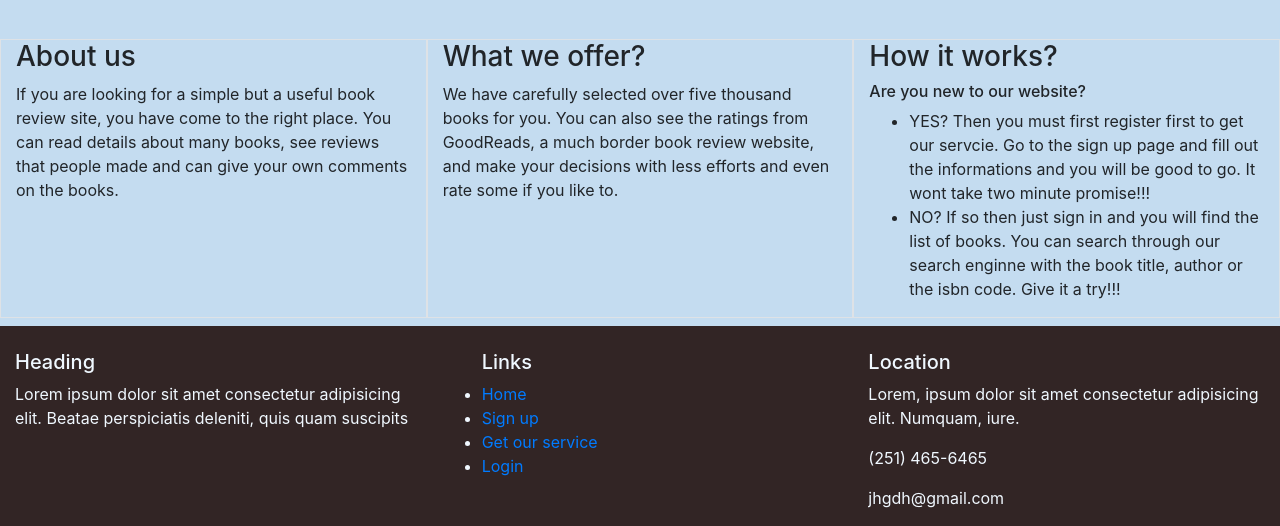
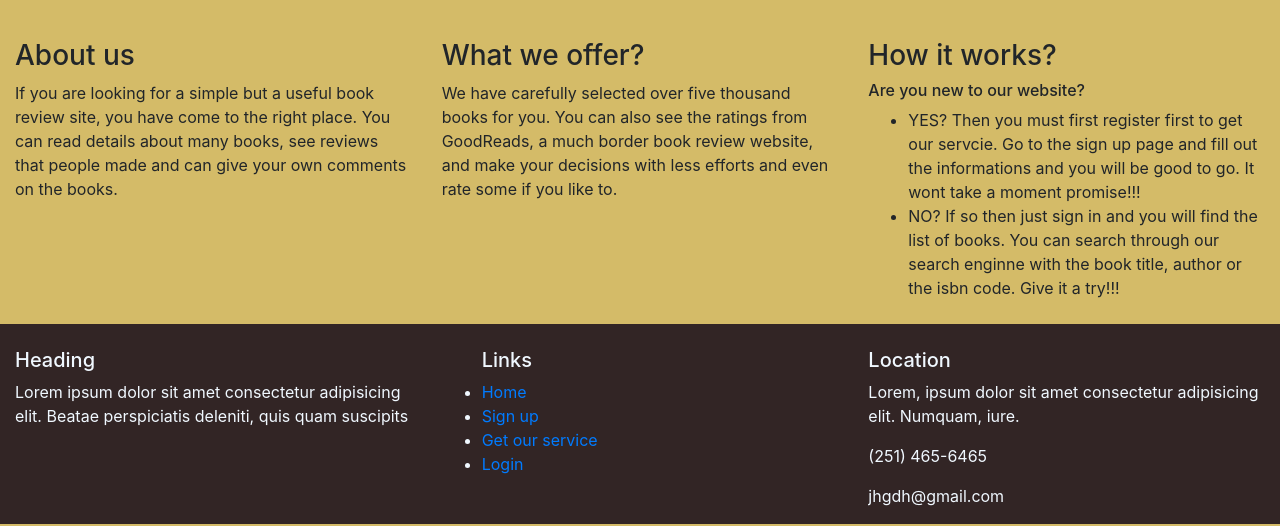
Before and after one commit to kevin-shitaye/CS50-flask-Book-review-site, a Flask app: page / in a window 1280 px wide. Shown: the part 457-983 px from the top of the page. Run offline with Flask 2, Linux system fonts and the light colour scheme; some libraries are stand-ins or nearby versions.

Commit message:
finished making the sign up and sign in page

```diff
--- a/application.py
+++ b/application.py
@@ -1,5 +1,7 @@
 from flask import Flask, render_template
 from flask_sqlalchemy import SQLAlchemy
+from datetime import datetime
+
 
 
 app = Flask(__name__)
@@ -22,8 +24,24 @@ class Books(db.Model):
 
 @app.route('/')
 def index():
-    return render_template("index.html")
+    time = datetime.now()
+    greetings = ""
+    if time.hour in range(5, 12):
+        greetings = "Good morning"
+    elif time.hour in range(12, 17):
+        greetings = "Good afternoon"
+    elif time.hour in range(17, 5):
+        greetings = "Good evening"
+    return render_template("index.html", greetings=greetings)
 
+
+@app.route('/sign_in', methods=['GET', 'POST'])
+def sign_in():
+    return render_template("sign_in.html")
+
+@app.route('/sign_up', methods=['GET', 'POST'])
+def sign_up():
+    return render_template("sign_up.html")
 
 if __name__ == "__main__":
     app.run(debug=True)
--- a/templates/index.html
+++ b/templates/index.html
@@ -3,8 +3,8 @@
 {% block head %}Home {% endblock %}
 
 {% block right_nav %}
-    <li class="nav-item"> <a href="" class="nav-link">Sign in</a></li>
-    <li class="nav-item"> <a href="" class="nav-link">Sign up</a></li>
+    <li class="nav-item"> <a href="/sign_in" class="nav-link">Sign in</a></li>
+    <li class="nav-item"> <a href="/sign_up" class="nav-link">Sign up</a></li>
 
 {% endblock %}
 
@@ -13,46 +13,36 @@
 <div class="jumbotron jumbotron-fluid">
   <div class="container" style="background-color: rgba(15, 15, 15, 0.6);">
     <h1 class="font-weight-bolder">Welcome</h1>
-    <p class="lead font-weight-bolder pb-2" >Greetings, are you here to make decisions on what book to read. <br> Your in the right place sign in and get it going.</p>
-    <a class="btn btn-outline-warning btn-lg" href="">Books</a>
+    <p class="lead font-weight-bolder pb-2" >{{greetings}}, are you here to make decisions on what book to read next? <br> You are just in the right place. Sign in and get it going.</p>
+    <a class="btn btn-outline-warning btn-lg" href="/sign_in">Books</a>
   </div>
 
 </div>
 
 <div class="row">
-    <div class="col-sm-12 col-md-4 mx-auto my-2 border">
+    <div class="col-sm-12 col-md-4 mx-auto my-2">
       <h3>About us</h3>
         <p>If you are looking for a simple but a useful book review site, you have come to the right place. You can read details about many books, see reviews that people made and can give your own comments on the books. </p>
     </div>
 
-    <div class="col-sm-12 col-md-4 mx-auto my-2 border">
+    <div class="col-sm-12 col-md-4 mx-auto my-2">
       <h3>What we offer?</h3>
         <p>We have carefully selected over five thousand books for you. You can also see the ratings from GoodReads, a much border book review website, and make your decisions with less efforts and even rate some if you like to. </p>
     </div>
 
-    <div class="col-sm-12 col-md-4 mx-auto my-2 border">
+    <div class="col-sm-12 col-md-4 mx-auto my-2">
       <h3>How it works?</h3>
       <h6>Are you new to our website?</h6>
       <ul>
-        <li>YES? Then you must first register first to get our servcie. Go to the sign up page and fill out the informations and you will be good to go. It wont take two minute promise!!! </li>
+        <li>YES? Then you must first register first to get our servcie. Go to the sign up page and fill out the informations and you will be good to go. It wont take a moment promise!!! </li>
         <li>NO? If so then just sign in and you will find the list of books. You can search through our search enginne with the book title, author or the isbn code. Give it a try!!!</li>
       </ul>
     </div>
 
 </div>
 
+<style>
 
-
-
-
-
-
-
-
-<style>
-    body {
-      background-color: rgba(157, 198, 231, 0.6);
-    }
     .jumbotron {
     background-image:url('/static/image/photo.jpg');
     height:400px;
--- a/templates/main_layout.html
+++ b/templates/main_layout.html
@@ -14,7 +14,13 @@
      <!-- Latest compiled JavaScript -->
      <script src="https://maxcdn.bootstrapcdn.com/bootstrap/4.4.1/js/bootstrap.min.js"></script>
 
-    <link rel="stylesheet" href="/static/main.css">
+     <link rel="stylesheet" href="/static/main.css">
+     <style>
+        body {
+            background-color: rgba(187, 146, 13, 0.623);
+        }
+     </style>
+
     <title>{% block head %} {% endblock %}</title>
 </head>
 <body>
@@ -51,7 +57,7 @@
                 <li><a href="./index.html">Home</a></li>
                 <li><a href="./register.html">Sign up</a></li>
                 <li><a href="./service.html">Get our service</a></li>
-                <li><a href="./login.html">Login</a></li>
+                <li><a href="sign_in.html">Login</a></li>
               </ul>
 
             </div>
```
